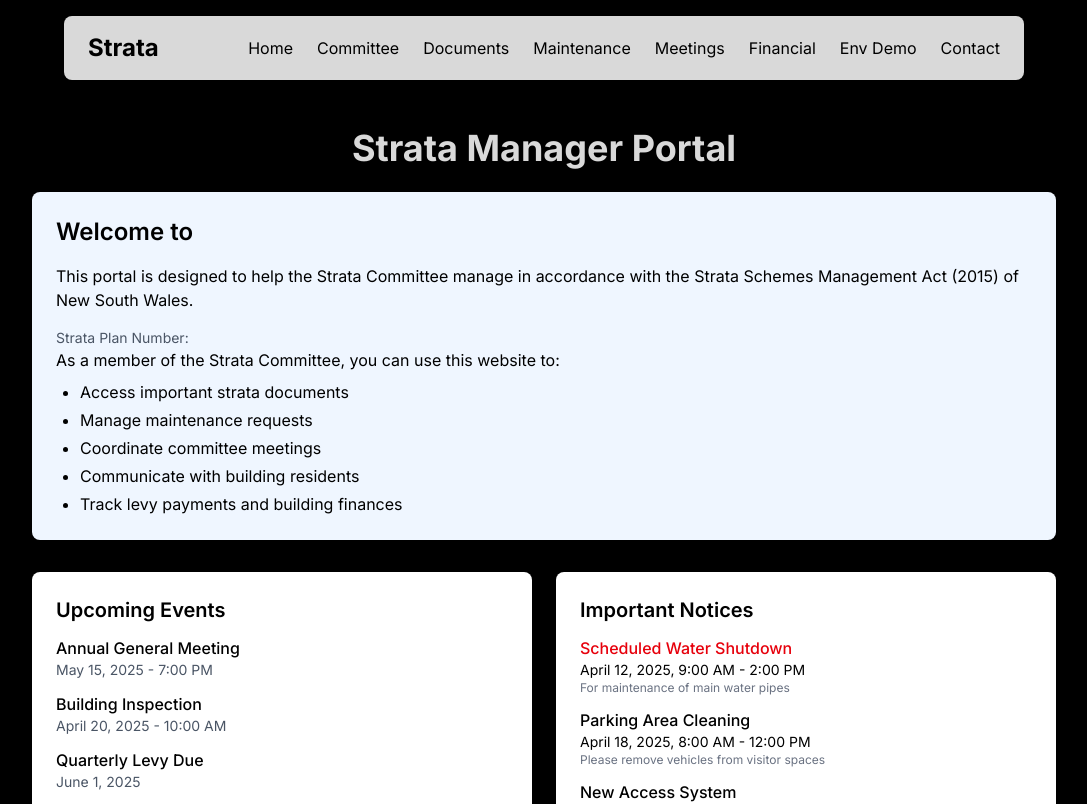
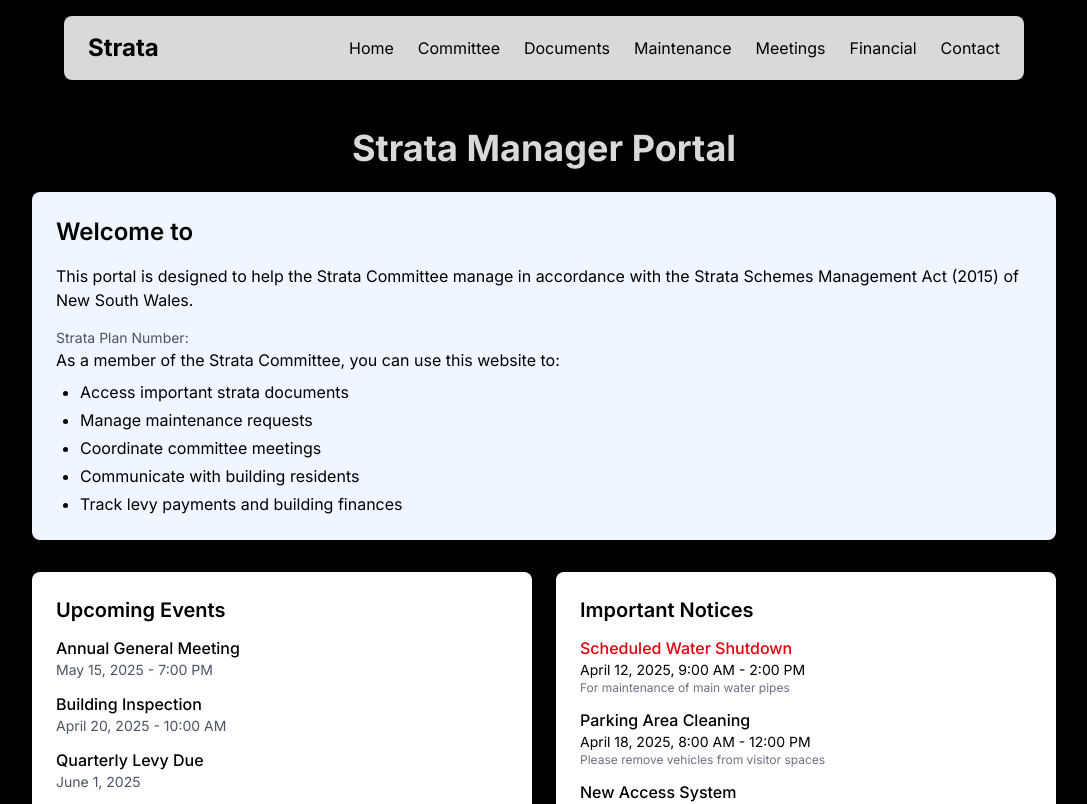
Before and after one commit to Benyamin-Kamal-Kaif/strata-manager, a Next.js app: page / in a window 1280 px wide. Shown: the top 804 px of the page, without its empty margins (96-1183 px from the left). Built offline with nearby package versions, Linux system fonts and the light colour scheme.

Commit message:
minor change in navbar

```diff
--- a/src/app/layout.tsx
+++ b/src/app/layout.tsx
@@ -34,7 +34,6 @@ export default function RootLayout({
                   <li><Link href="/maintenance" className="text-black hover:text-gray-600 hover:underline transition-all">Maintenance</Link></li>
                   <li><Link href="/meetings" className="text-black hover:text-gray-600 hover:underline transition-all">Meetings</Link></li>
                   <li><Link href="/financial" className="text-black hover:text-gray-600 hover:underline transition-all">Financial</Link></li>
-                  <li><Link href="/env-demo" className="text-black hover:text-gray-600 hover:underline transition-all">Env Demo</Link></li>
                   <li><Link href="/contact" className="text-black hover:text-gray-600 hover:underline transition-all">Contact</Link></li>
                 </ul>
               </nav>
```
